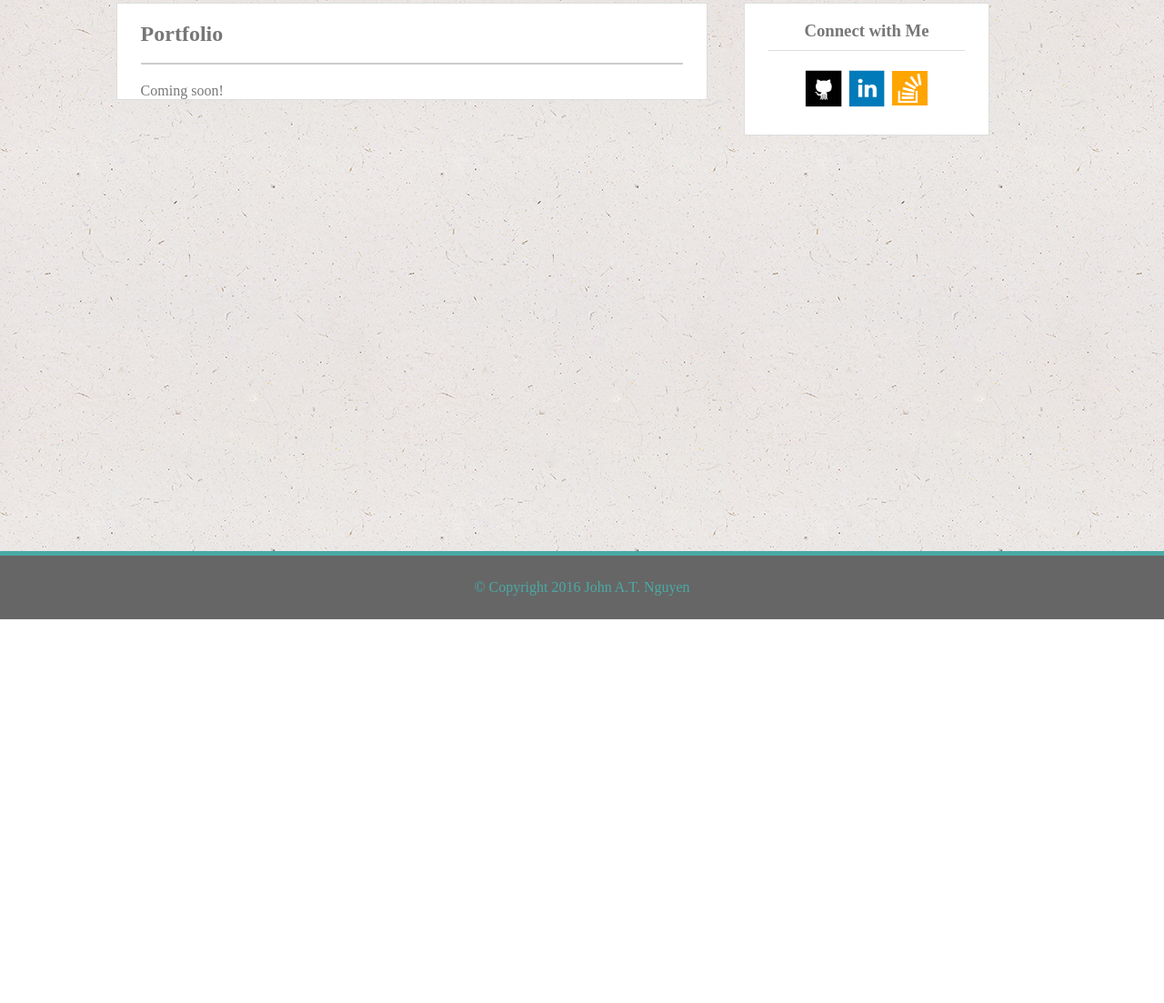
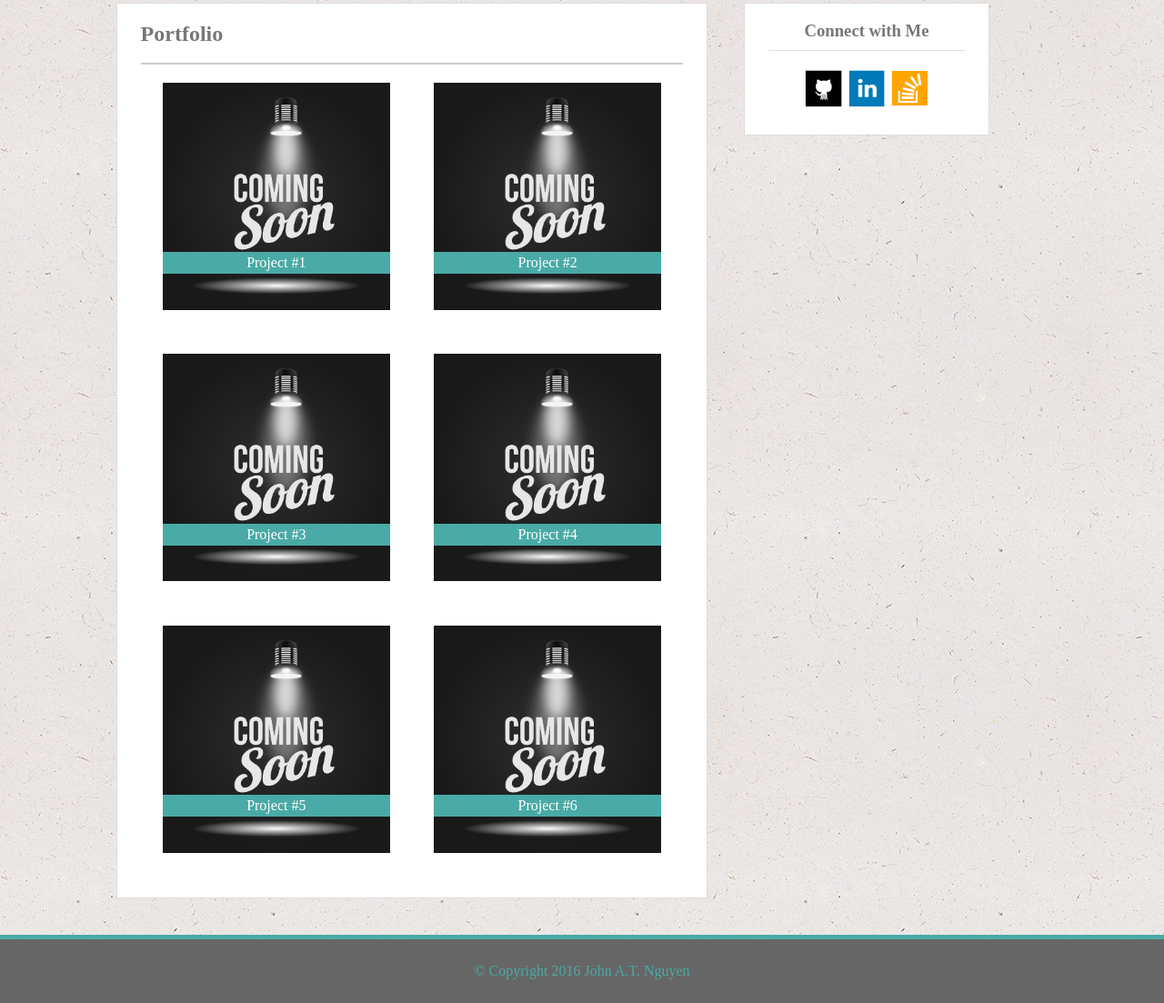
Before and after one commit to JohnATNguyen/Johgernaut.github.io, a plain HTML site: page portfolio.html in a window 1280 px wide. Shown: the part 119-1222 px from the top of the page at 91% size. Before the commit the page ends 800 px from the top, so only its background shows below. Drawn offline with Linux system fonts and the light colour scheme.

Commit message:
now Portfolio page done'ish, 4/5/17 @ 9:53pm

```diff
--- a/assets/css/style.css
+++ b/assets/css/style.css
@@ -59,6 +59,31 @@ p {
 	line-height: 150%;
 }
 
+#flexed {
+	display: flex;
+	flex-wrap: wrap;
+}
+
+.image {
+	position: relative;
+	margin: auto;
+	margin-bottom: 7.5%;
+}
+
+.actual_picture {
+	height: 250px; /* have to use px instead of %, because it would otherwise be too wide thus not allowing flex-wrapping */
+	width: 250px; /* have to use px instead of %, because it would otherwise be too wide thus not allowing flex-wrapping */
+}
+
+.overlay {
+	position: absolute;
+	top: 67%;
+	background-color: #4aaaa5;
+	color: white;
+	width: 250px; /* have to use px instead of %, because it would otherwise be too wide thus not allowing flex-wrapping */
+	text-align: center;
+}
+
 aside {
 	display: inline-block;
 	width: 270px;
--- a/portfolio.html
+++ b/portfolio.html
@@ -19,7 +19,32 @@
 	<div id="container">
 		<section>
 			<h2>Portfolio</h2>
-			Coming soon!
+			<div id="flexed">
+				<div class="image">
+					<a href=""><img class="actual_picture" src="assets/images/coming-soon.png"></a>
+					<p class="overlay">Project #1</p>
+				</div>
+				<div class="image">
+					<a href=""><img class="actual_picture" src="assets/images/coming-soon.png"></a>
+					<p class="overlay">Project #2</p>
+				</div>
+				<div class="image">
+					<a href=""><img class="actual_picture" src="assets/images/coming-soon.png"></a>
+					<p class="overlay">Project #3</p>
+				</div>
+				<div class="image">
+					<a href=""><img class="actual_picture" src="assets/images/coming-soon.png"></a>
+					<p class="overlay">Project #4</p>
+				</div>
+				<div class="image">
+					<a href=""><img class="actual_picture" src="assets/images/coming-soon.png"></a>
+					<p class="overlay">Project #5</p>
+				</div>
+				<div class="image">
+					<a href=""><img class="actual_picture" src="assets/images/coming-soon.png"></a>
+					<p class="overlay">Project #6</p>
+				</div>
+			</div>
 		</section>
 		<aside>
 			<h3>Connect with Me</h3>
```
Also changed, not shown: index.html (+3 -3 lines).
